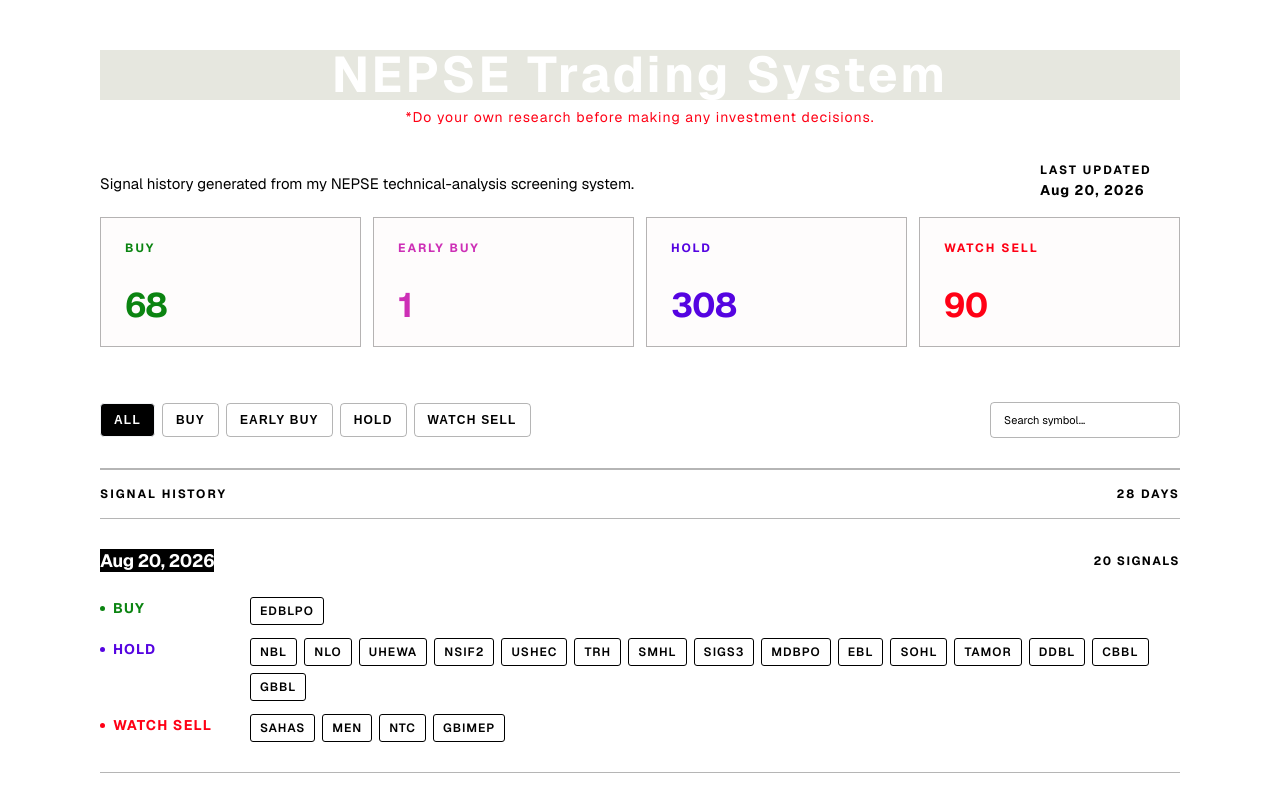
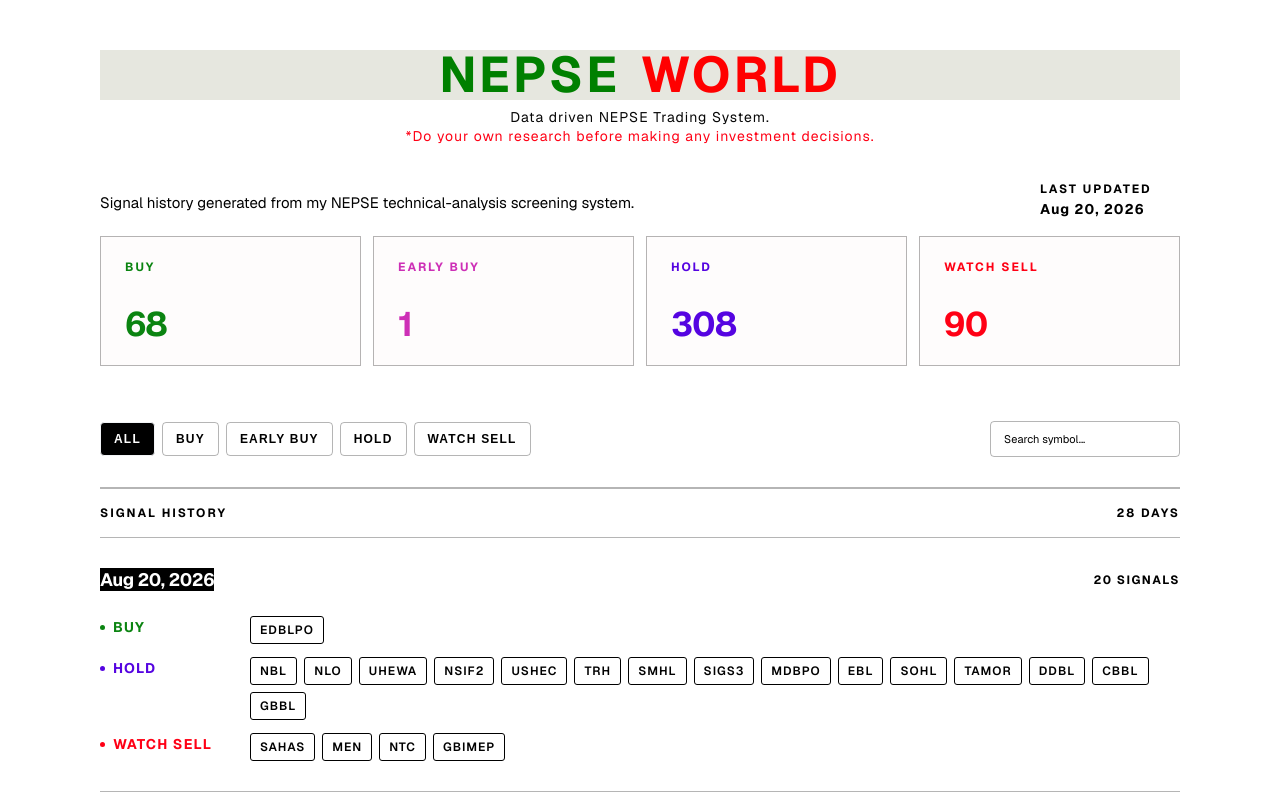
Before and after one commit to RajKhem/yk-portfolio, a Next.js app: page /nepse in a window 1280 px wide. Shown: the top 800 px of the page. Built offline with nearby package versions, Linux system fonts and the light colour scheme.

Commit message:
NepseSignal name updated as Nepse World

```diff
--- a/components/NepseSignals.js
+++ b/components/NepseSignals.js
@@ -157,7 +157,11 @@ export default function NepseSignals({ rows }) {
       <div className="nepse-container">
         {/* HEADER */}
             <div className="nepse-label">
-              NEPSE Trading System
+              <span className="nepse">NEPSE</span>
+              <span className="world"> WORLD</span>
+            </div>
+            <div className="nepse-label-subhead">
+              Data driven NEPSE Trading System.
             </div>
             <div className="nepse-eyebrow">
               *Do your own research before making any investment decisions.
```
